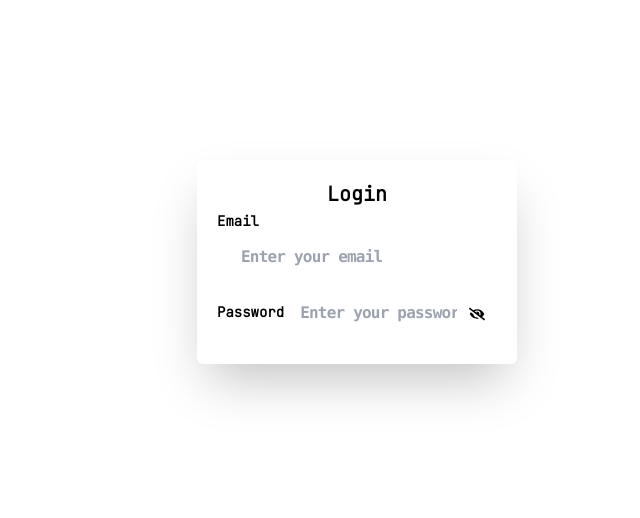
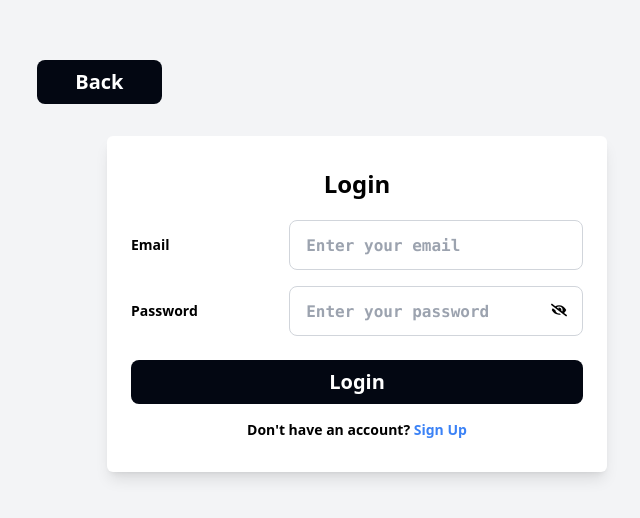
Before and after one commit to ujjwal2061/Daliy-Planner, a React (Vite) app in the folder to-do/: page /login in a window 1280 px wide. Shown: the part 138-656 px from the top of the page, without its empty margins (283-923 px from the left). Built offline with nearby package versions, Linux system fonts and the light colour scheme; a web font is replaced by a local one.

Commit message:
Login apge Problem

```diff
--- a/to-do/src/Route/Login.jsx
+++ b/to-do/src/Route/Login.jsx
@@ -3,7 +3,7 @@ import { useRef, useState } from "react";
 import { useFirebase } from "../firebase/Firebase";
 import { FaEye } from "react-icons/fa";
 import { FaEyeSlash } from "react-icons/fa";
-
+import { NavLink } from "react-router-dom";
 const Login=()=>{
     const {login} =useFirebase()
     const navgation=useNavigate();
@@ -39,30 +39,54 @@ const Login=()=>{
         const [password ,setPassword]=useState("")
         const [showPassword ,setShowpassword]=useState(false)
     return(
-<section className="min-h-screen  flex flex-col  justify-center items-center ">
-    <div className='p-5  bg-white rounded-md shadow-2xl w-80 '>
-      <h2 className='flex justify-center text-xl font-jetbrains font-semibold'>Login</h2>
-
-       <div className='space-y-2 '>
-       {/* Email section*/}
-       <div className="relative w-full justify-center items-center ">
-           <label className='font-jetbrains  font-semibold text-sm'>Email</label>
-           <input type="email" className="px-4 py-3 ml-2  placeholder:font-mono tracking-tighter font-semibold rounded-lg outline-none transition-transform duration-150" placeholder="Enter your email" value={email} onChange={(e) => setEmail(e.target.value)} />
+<section className="min-h-screen flex flex-col justify-center items-center bg-gray-100 gap-6">
+  <div className="w-[50%] md:mr-4 mr-8 px-2 py-2">
+     <button  onClick={backbtn} type="submit"  className=" flex justify-center items-center  bg-gray-950 px-4 py-2 sm:w-[30%] md:w-[20%] rounded-lg text-white font-semibold text-xl hover:bg-gray-900"  >Back</button>
   </div>
-           {/*Password  */}
-            <div className="relative  flex flex-row  justify-center items-center">
-               <label className=' font-jetbrains font-semibold text-sm'>Password</label>
-            <input type={showPassword ? "text" : "password"} className="px-4 py-3 placeholder:font-mono tracking-tighter font-semibold rounded-lg outline-none transition-transform duration-150  w-full pr-10" placeholder="Enter your password" value={password} onChange={(e) => setPassword(e.target.value)} />
-             <button type="button" onClick={showpassword} className="absolute right-3 bottom-0 top-1 bg-transparent border-none cursor-pointer text-black">
+  <div className="px-6 py-8 bg-white rounded-md shadow-lg w-[80%] sm:w-[500px]">
+    <h2 className="text-2xl font-semibold text-center mb-5">Login</h2>
+    <div className="space-y-4">
+      <div className="flex flex-row justify-between items-center">
+        <label className="font-semibold text-sm w-[30%]">Email</label>
+        <input    type="email"   className="px-4 py-3 w-[65%] placeholder:font-mono font-semibold rounded-lg border border-gray-300 outline-none focus:ring-2 focus:ring-blue-500"
+          placeholder="Enter your email"
+          value={email}
+          onChange={(e) => setEmail(e.target.value)}  />
+      </div>
+      <div className="relative flex flex-row justify-between items-center">
+        <label className="font-semibold text-sm w-[30%]">Password</label>
+        <input   type={showPassword ? "text" : "password"}
+          className="px-4 py-3 w-[65%] placeholder:font-mono font-semibold rounded-lg border border-gray-300 outline-none focus:ring-2 focus:ring-blue-500"
+          placeholder="Enter your password"
+          value={password}
+          onChange={(e) => setPassword(e.target.value)}  />
+        <button  type="button"  onClick={showpassword}
+          className="absolute right-4 top-4 bg-transparent border-none cursor-pointer text-black" >
           {showPassword ? <FaEye /> : <FaEyeSlash />}
         </button>
       </div>
-             <p className="text-gray-600 font-mono">{error}</p>
+      <p className="text-red-500 text-sm text-center">{error}</p>
     </div>
-
-
+    <div className="flex justify-center mt-6">
+      <button
+        onClick={handlelogin}
+        type="submit"
+        className="bg-gray-950 px-4 py-2 w-full rounded-lg text-white font-semibold text-xl hover:bg-gray-900"
+      >
+        Login
+      </button>
+    </div>
+    <div className="mt-4 text-center">
+      <p className="text-sm font-semibold">
+        Don't have an account?{' '}
+        <NavLink to="/signup" className="font-semibold text-blue-500 hover:underline">
+          Sign Up
+        </NavLink>
+      </p>
+    </div>
   </div>
 </section>
+
     )
 }
 export default Login;
```
Lines whose indentation alone changed are shown as unchanged.
